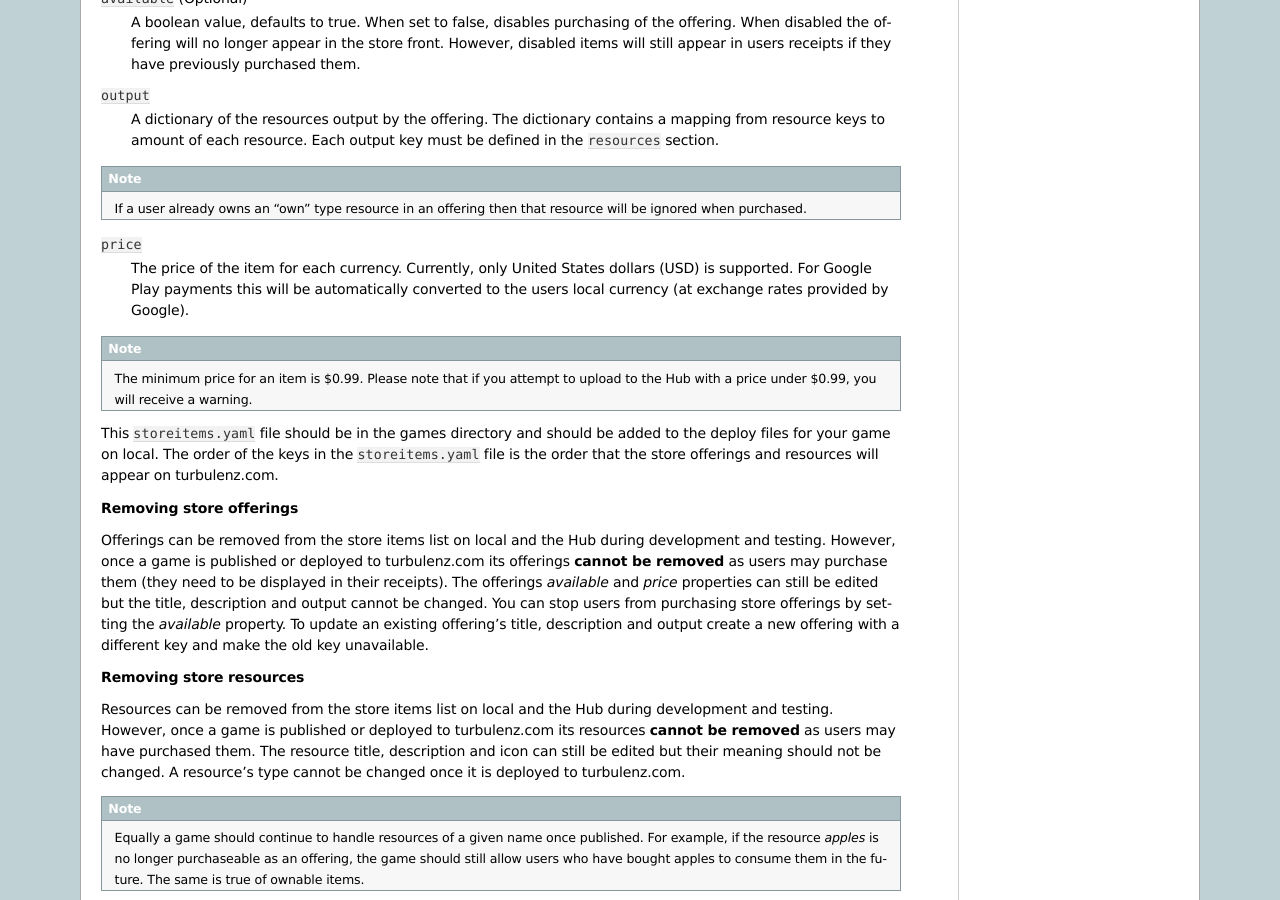
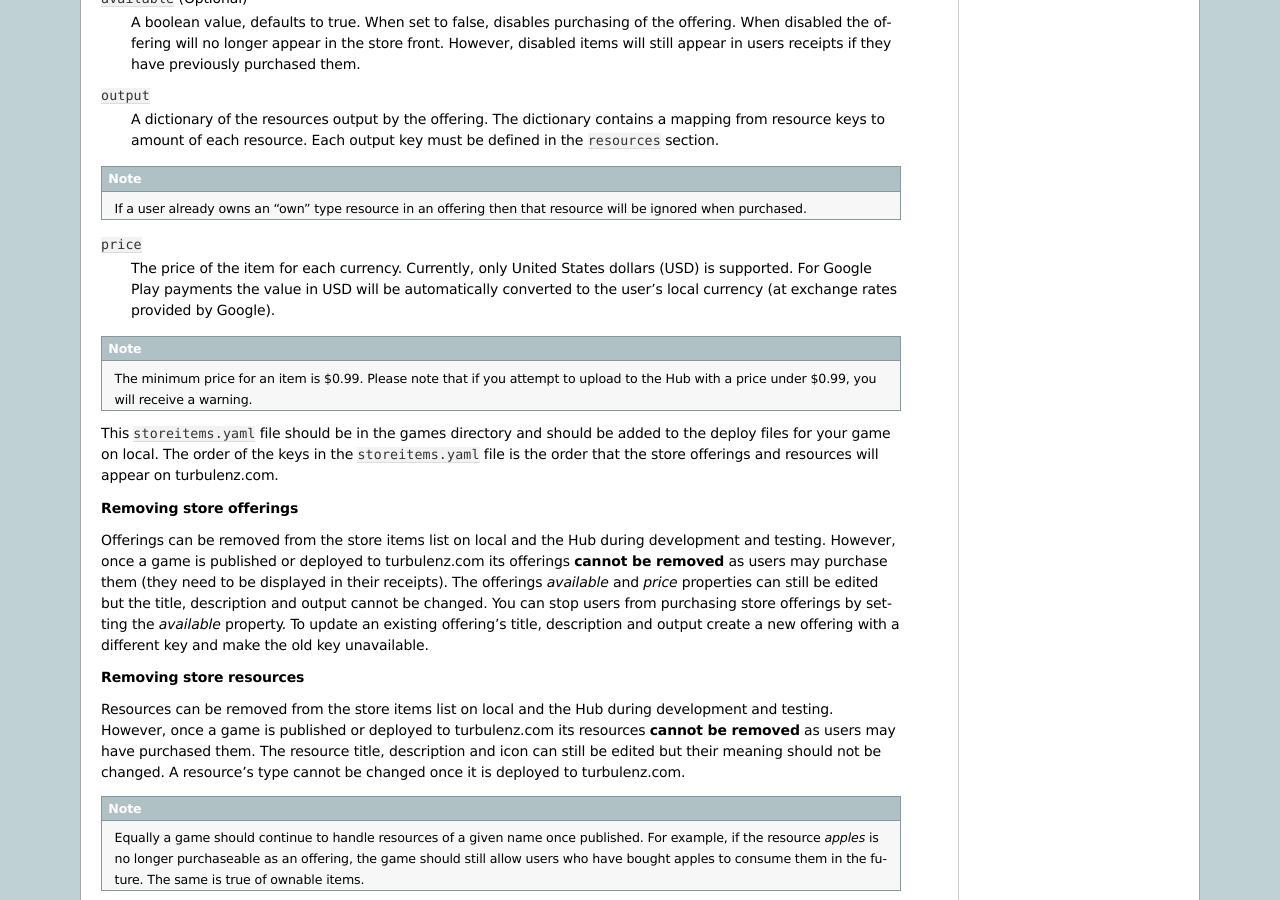
Before and after one commit to turbulenz/turbulenz_engine, a Sphinx documentation site: the page built from docs/source/turbulenz_services/store_api.rst, in a window 1280 px wide and 900 px high, scrolled down 3336 px. Built offline with Sphinx 7.4.7, drawn with Linux system fonts in a browser that asks for light colours.

Commit message:
Corrected missing text for branch describing Google play store changes.

```diff
--- a/docs/source/turbulenz_services/store_api.rst
+++ b/docs/source/turbulenz_services/store_api.rst
@@ -230,7 +230,7 @@ The ``offerings`` definitions also contain:
 ``price``
     The price of the item for each currency.
     Currently, only United States dollars (USD) is supported.
-    For Google Play payments this will be automatically converted to the users local currency (at exchange rates
+    For Google Play payments the value in USD will be automatically converted to the user's local currency (at exchange rates
     provided by Google).
 
 .. NOTE::
```
